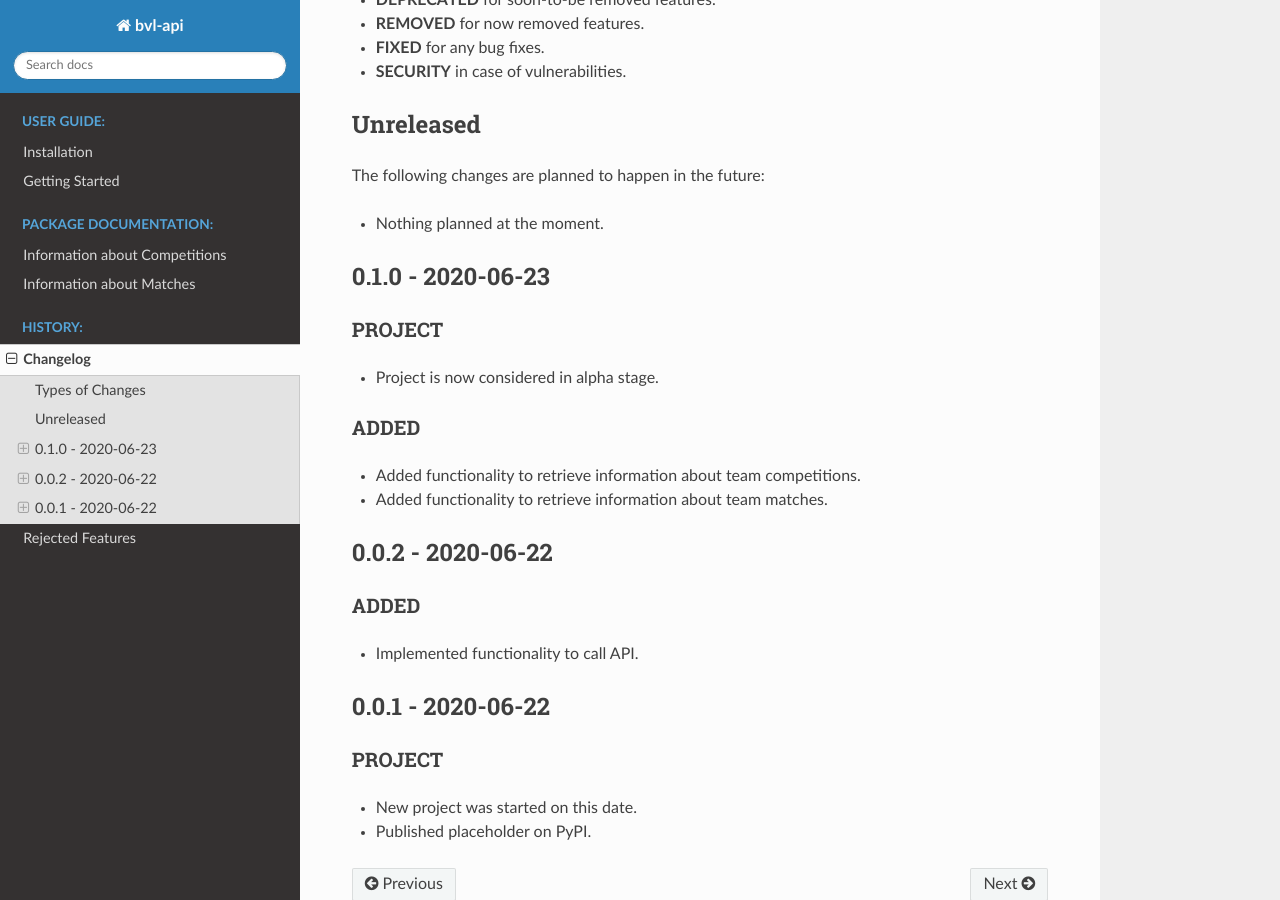
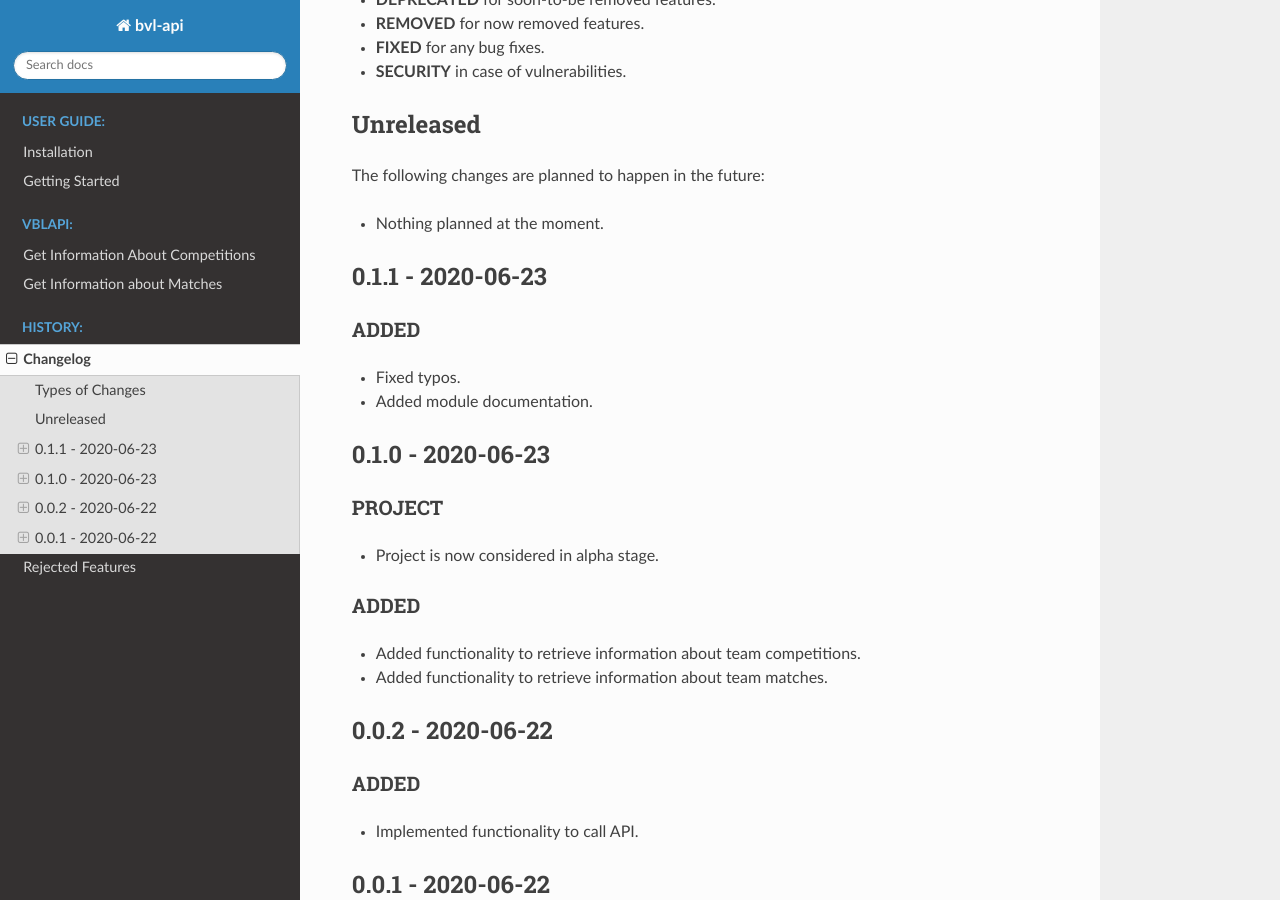
Before and after one commit to alanverresen/bvl-api, a Sphinx documentation site: the page built from docs/content/history/changelog.rst, in a window 1280 px wide and 900 px high, scrolled down 372 px. Built offline with Sphinx 7.4.7 and the Read the Docs theme 2.0.0, drawn with Linux system fonts in a browser that asks for light colours; pages that are not in the unit, such as notebooks, are missing from menus.

Commit message:
Version increment for new release.

```diff
--- a/docs/content/code/competitions.rst
+++ b/docs/content/code/competitions.rst
@@ -1,5 +1,5 @@
-Information about Competitions
-==============================
+Get Information About Competitions
+==================================
 
 .. autofunction:: bvlapi.get_competitions
 
--- a/docs/content/code/matches.rst
+++ b/docs/content/code/matches.rst
@@ -1,5 +1,5 @@
-Information about Matches
-=========================
+Get Information about Matches
+=============================
 
 .. autofunction:: bvlapi.get_matches
 
--- a/docs/content/history/changelog.rst
+++ b/docs/content/history/changelog.rst
@@ -29,6 +29,15 @@
 - Nothing planned at the moment.
 
 
+0.1.1 - 2020-06-23
+------------------
+
+ADDED
+~~~~~
+- Fixed typos.
+- Added module documentation.
+
+
 0.1.0 - 2020-06-23
 ------------------
 
--- a/docs/index.rst
+++ b/docs/index.rst
@@ -17,7 +17,7 @@
 
 .. toctree::
    :maxdepth: 1
-   :caption: Package Documentation:
+   :caption: vblapi:
    :glob:
 
    content/code/*
--- a/setup.py
+++ b/setup.py
@@ -42,7 +42,7 @@
 
     name="bvl-api",
     url="https://github.com/alanverresen/bvl-api",
-    version="0.1.0",
+    version="0.1.1",
     python_requires=">=3.6",
     license="MIT",
 
```
Also changed, not shown: 1 other file.
